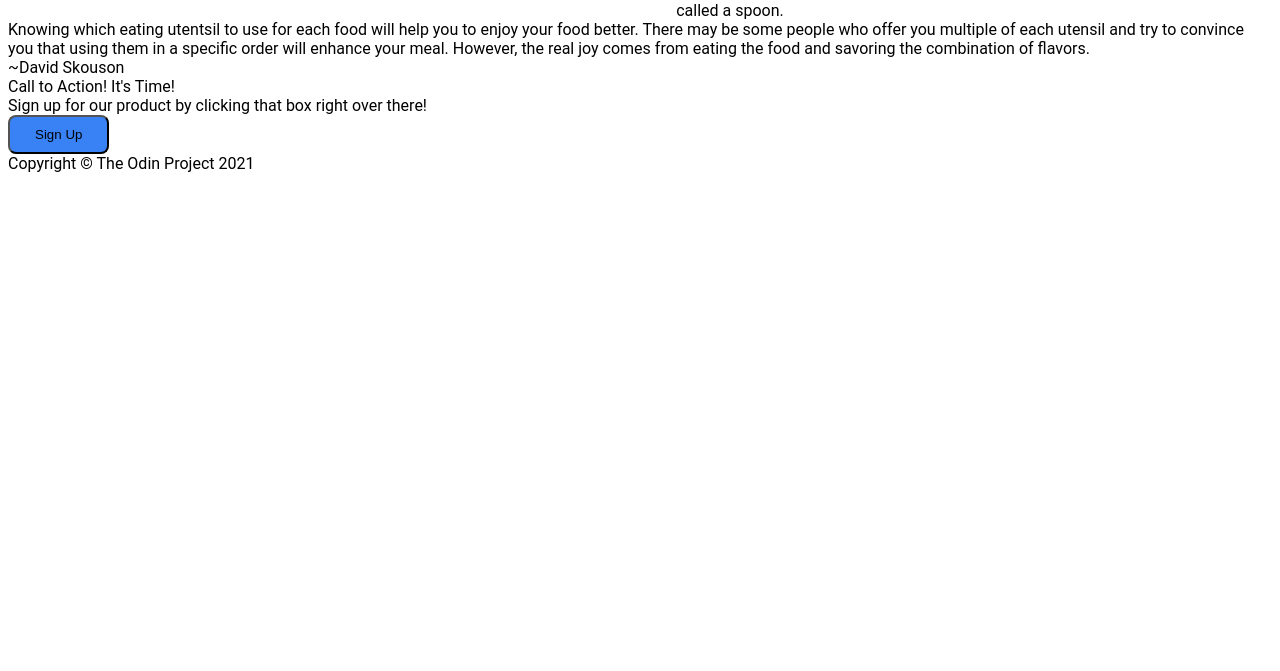
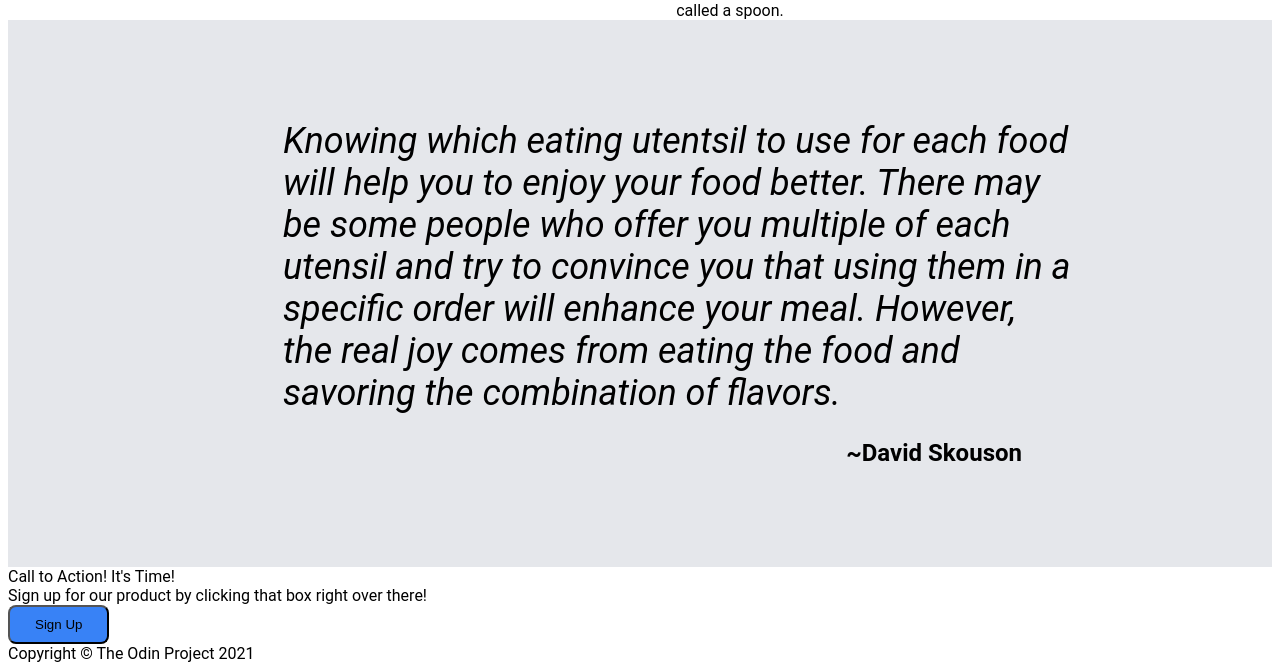
Before and after one commit to davidskouson/odin-landing-page, a plain HTML site: page index.html in a window 1280 px wide. Shown: the part 921-1592 px from the top of the page. Before the commit the page ends 1102 px from the top, so only its background shows below. Drawn offline with Linux system fonts and the light colour scheme.

Commit message:
Style quote section and correct typo in index

```diff
--- a/index.html
+++ b/index.html
@@ -55,7 +55,7 @@
         </div>
 
         <div class="quote">
-            <div class="qoutewords">
+            <div class="quotewords">
                 Knowing which eating utentsil to use for each food will help you to enjoy your food better. There may be some people who offer you multiple of each utensil and try to convince you that using them in a specific order will enhance your meal. However, the real joy comes from eating the food and savoring the combination of flavors.
             </div>
             <div class="quoteauthor">~David Skouson</div>
--- a/style.css
+++ b/style.css
@@ -1,7 +1,7 @@
 body {
     display: flex;
     flex-direction: column;
-    font-family: 'Roboto';
+    font-family: Roboto, sans-serif;
 }
 
 header {
@@ -102,3 +102,20 @@ button {
 button.introsubtext {
     border-color: #3882f6;
 }
+
+.quote {
+    background-color: #e5e7eb;
+    padding: 100px 200px 100px 275px;
+}
+
+.quotewords {
+    font-size: 36px;
+    font-style: italic;
+}
+
+.quoteauthor {
+    text-align: right;
+    padding: 25px 50px 0;
+    font-size: 24px;
+    font-weight: 700;
+}
```
